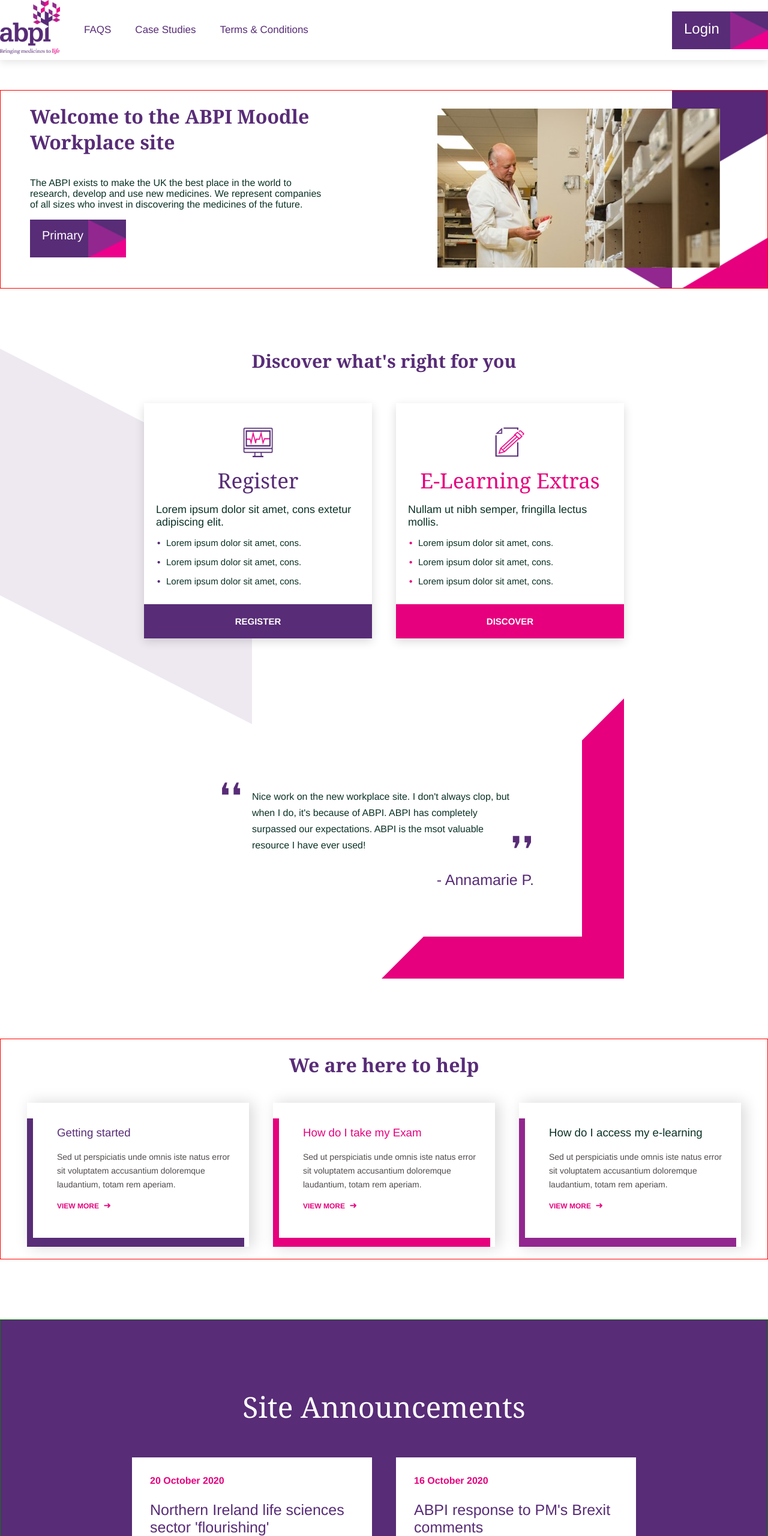
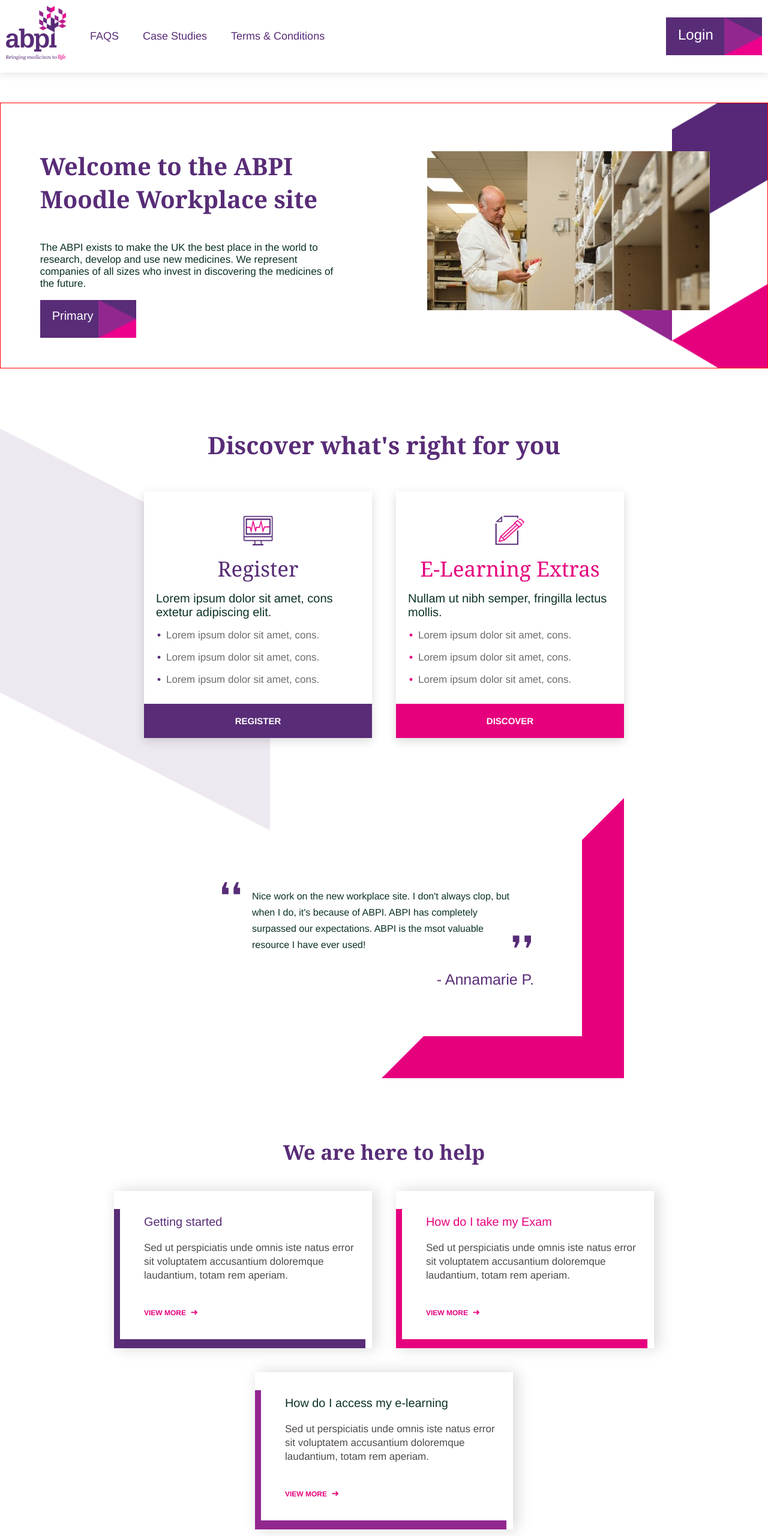
Before and after one commit to angelangelov88/synergy-learning-task, a plain HTML site: page index.html in a window 1280 px wide. Shown: the top 2560 px of the page at 60% size. Drawn offline with nearby package versions, Linux system fonts and the light colour scheme.

Commit message:
I fixed issues on small screens
I had some issues on very small screens I took care of
Everything looks good on screen size 280px apart from one elements I have to fix - announcements

```diff
--- a/css/scss/abstracts/_variables.scss
+++ b/css/scss/abstracts/_variables.scss
@@ -15,3 +15,4 @@
 $brand-color-purple-light: #92278F;
 $brand-color-pink: #E6007E;
 $color-gray: rgb(219, 217, 217);
+$color-gray-text: #6e6d6d;
--- a/css/scss/partials/_announcements.scss
+++ b/css/scss/partials/_announcements.scss
@@ -3,7 +3,7 @@
 .announcements-container {
     border: 1px green solid;
     background-color: $brand-color;
-    padding-bottom: 100px;
+    padding: 0 50px 100px;
 }
 
 .announcements-title {
@@ -30,9 +30,16 @@
     background-color: white;
     margin: 20px 20px 20px 20px;
     padding: 30px 20px 60px 30px;
-    min-width: 350px;
-    max-width: 350px;
     position: relative;
+
+    @media only screen and (min-width: $break-l) {
+        min-width: 350px;
+        max-width: 350px;
+
+    }
+
+
+
 }
 
 .announcement-date {
--- a/css/scss/partials/_base.scss
+++ b/css/scss/partials/_base.scss
@@ -3,9 +3,11 @@
 
 body {
   font-family: Helvetica Neue, Verdana, Georgia, 'Times New Roman', Times, serif;
+  font-size: 17px;
   margin-bottom: 50px;
   color: #0a3126;
   margin: 0;
+
 }
 
 a {
--- a/css/scss/partials/_cards.scss
+++ b/css/scss/partials/_cards.scss
@@ -9,12 +9,15 @@
 .cards-bg-img {
     position: absolute;
     z-index: 0;
+    width: 100%;
+    max-width: 450px;
+    height: auto;
 }
 
 .cards-title {
     color: $brand-color;
     font-family: Georgia, 'Times New Roman', Times, serif;
-    font-size: 30px;
+    font-size: 40px;
     font-weight: 600;
     text-align: center;
     margin-bottom: 50px;
@@ -32,7 +35,7 @@
 }
 
 .card-container {
-    width: 340px;
+    max-width: 80%;
     box-shadow: rgba(0, 0, 0, 0.15) 0px 5px 15px 0px;
     z-index: 1;
     background-color: white;
@@ -40,6 +43,7 @@
     margin: 20px 0;
     @media only screen and (min-width: $break-l) {
         margin: 0 20px;
+        width: 340px;
 
     }
 }
@@ -71,12 +75,13 @@
 }
 
 .card-subtitle {
-    font-size: 18px;
+    font-size: 20px;
 }
 
 .card-text {
-    font-size: 15px;
+    font-size: 17px;
     padding-left: 20px;
+    color: $color-gray-text;
 }
 
 .card-text p::before {
--- a/css/scss/partials/_footer.scss
+++ b/css/scss/partials/_footer.scss
@@ -2,12 +2,15 @@
 
 .footer-container {
     display: flex;
+    flex-direction: column;
+    @media only screen and (min-width: $break-s) {
+        flex-direction: row;
+    }
 }
 
 .footer-left-container {
     background-color: $brand-color-pink;
     padding: 50px;
-    flex-basis: 70%;
 
 }
 
@@ -37,12 +40,18 @@
     align-items: center;
     flex-direction: column;
     justify-content: center;
-    @media only screen and (min-width: $break-l) {
+    padding: 50px;
+    @media only screen and (min-width: $break-s) {
+
+    }
+    @media only screen and (min-width: $break-xl) {
         flex-direction: row;
+        padding: 100px;
     }
 }
 
-.footer-right-container div {
+
+.footer-right-container a {
     margin: 20px;
 }
 
--- a/css/scss/partials/_header.scss
+++ b/css/scss/partials/_header.scss
@@ -5,7 +5,8 @@
   display: flex;
   flex-direction: column;
   justify-content: space-between;
-  // align-items: left;
+  align-items: center;
+  padding: 10px;
   margin-bottom: 50px;
   box-shadow: rgba(0, 0, 0, 0.1) 0px 4px 12px;
   @media only screen and (min-width: $break-m) {
@@ -43,7 +44,7 @@
 
 .header-item {
   color: $brand-color;
-  font-size: 17px;
+  font-size: 18px;
   @media only screen and (min-width: $break-m) {
 
   margin: 40px 20px;
--- a/css/scss/partials/_help-cards.scss
+++ b/css/scss/partials/_help-cards.scss
@@ -1,7 +1,6 @@
 @use '../abstracts/index' as *;
 
 .help-cards-container {
-    border: 1px red solid;
     margin-bottom: 100px;
 }
 
@@ -27,14 +26,15 @@
 
 .help-card-container {
     box-shadow: rgba(0, 0, 0, 0.15) 6px 0px 23px 1px;
-    padding: 20px 20px 20px 50px;
+    padding: 20px 20px 50px 50px;
     position: relative;
-    min-width: 300px;
-    max-width: 300px;
+    max-width: 360px;
     margin: 20px;
-    height: 200px;
+    height: auto;
     @media only screen and (min-width: $break-l) {
         margin: 20px;
+        min-width: 360px;
+
     }
 }
 
@@ -82,11 +82,13 @@
 
 .help-card-text {
     color: rgb(80, 75, 75);
-    font-size: 14px;
+    // font-size: 14px;
     line-height: 23px;
-    // margin-bottom: 30px;
+    margin-bottom: 40px;
+
 }
 
 .view-more-btn {
     @include btn-more($brand-color-pink);
+    padding-bottom: 100px;
 }
--- a/css/scss/partials/_hero-image.scss
+++ b/css/scss/partials/_hero-image.scss
@@ -10,8 +10,10 @@
     flex-direction: column;
     justify-content: space-evenly;
     margin-bottom: 100px;
+    padding: 30px;
     @media only screen and (min-width: $break-l) {
         flex-direction: row;
+        padding: 50px;
     }
 
 }
@@ -25,7 +27,8 @@
 
 .hero-title {
     color: $brand-color;
-    font-family: Georgia, 'Times New Roman', Times, serif
+    font-family: Georgia, 'Times New Roman', Times, serif;
+    font-size: 40px;
 }
 
 .hero-image {
@@ -35,6 +38,17 @@
     }
 }
 
+.hero-image img {
+    width: 100%;
+    max-width: 500px;
+    height: auto;
+    @media only screen and (min-width: $break-l) {
+        min-width: 400px;
+
+
+    }
+}
+
 
 .primary-btn {
     @include btn($brand-color);
```
Also changed, not shown: css/style.css.
